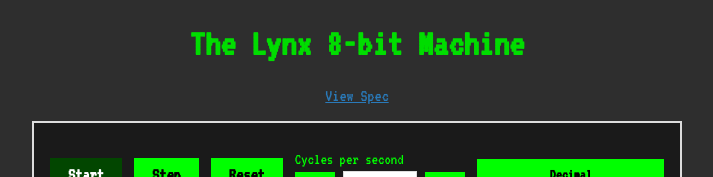
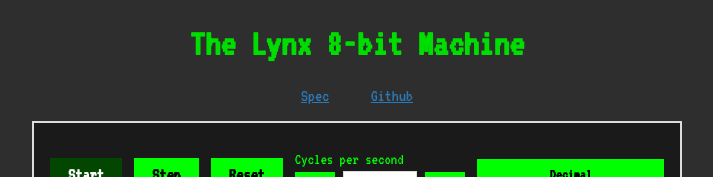
Before and after one commit to LytixDev/lynx-machine, a website: page web/index.html in a window 1280 px wide. Shown: the top 177 px of the page, without its empty margins (283-996 px from the left). Drawn offline with Linux system fonts and the light colour scheme.

Commit message:
link to repo in web content

```diff
--- a/web/index.html
+++ b/web/index.html
@@ -14,8 +14,13 @@
     <nav style="margin-bottom: 1em; text-align: center">
       <a
         href="spec.html"
-        style="color: #2a7ab9; text-decoration: underline; font-size: 1.1em"
-        >View Spec</a
+        style="color: #2a7ab9; text-decoration: underline; font-size: 1.1em; margin: 0 1em;"
+        >Spec</a
+      >
+      <a
+        href="https://github.com/LytixDev/lynx-machine"
+        style="color: #2a7ab9; text-decoration: underline; font-size: 1.1em; margin: 0 1em;"
+        >Github</a
       >
     </nav>
 
```
Also changed, not shown: web/spec.html (+6 -1 lines).
